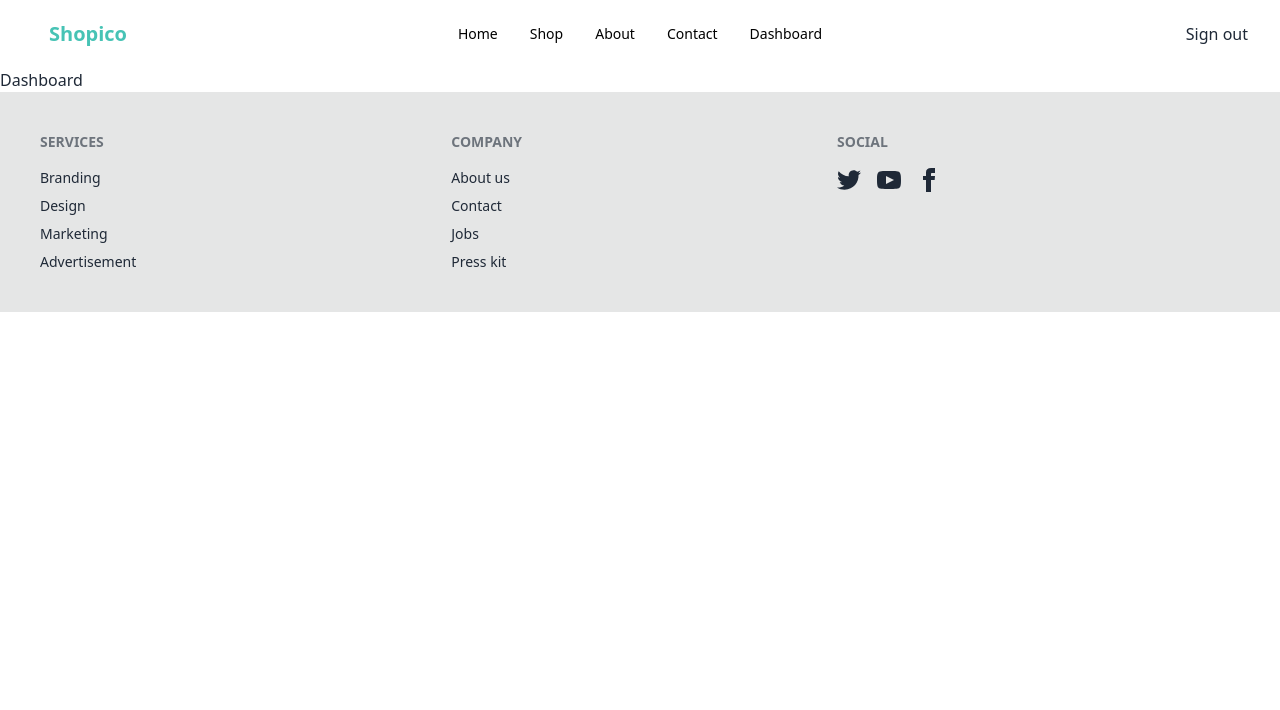
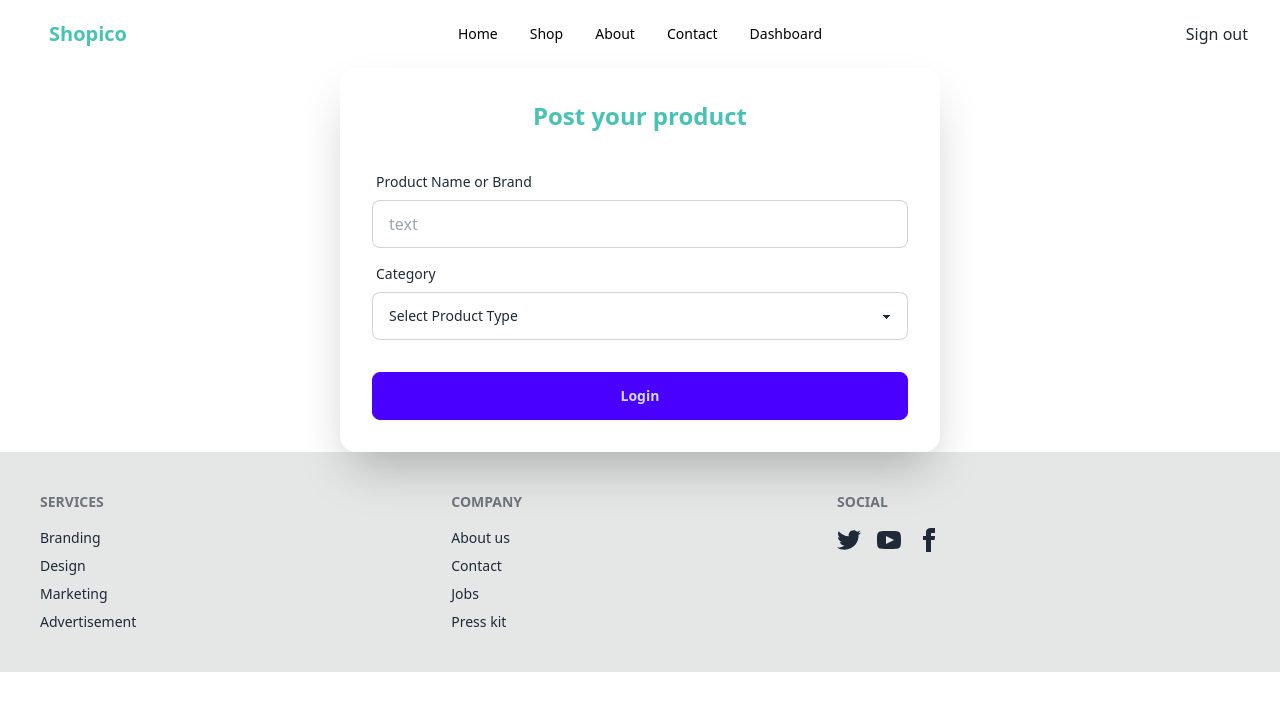
Before and after one commit to shahidul1920/login-final, a React (Vite) app: page /dashboard in a window 1280 px wide. Shown: the top 710 px of the page. Built offline with nearby package versions, Linux system fonts and the light colour scheme; no server answers; sample sign-in values are in the browser's storage.

Commit message:
some work

```diff
--- a/src/components/pages/dashboard/Dashboard.jsx
+++ b/src/components/pages/dashboard/Dashboard.jsx
@@ -1,7 +1,47 @@
-import React from 'react'
+import React, { useState } from 'react'
 
 export default function Dashboard() {
+
+  const [uploadProduct, setUploadProduct] = useState()
+
+
   return (
-    <div>Dashboard</div>
+    <div className='mainContainer'>
+
+      <div className="card bg-base-100 w-[600px] mx-auto shrink-0 shadow-2xl">
+
+        <div className="left flex-1 flex justify-center text-center mt-[2rem] flex-col gap-[2rem]">
+          <h1 className='text-2xl font-bold color-m'>
+            Post your product
+          </h1>
+        </div>
+
+        <form className="card-body">
+          <div className="form-control">
+            <label className="label">
+              <span className="label-text">Product Name or Brand</span>
+            </label>
+            <input type="email" placeholder="text" name='brand' className="input input-bordered" required />
+          </div>
+          <div className="form-control">
+            <label className="label">
+              <span className="label-text">Category</span>
+            </label>
+            <select className="select select-bordered w-full">
+              <option disabled selected>Select Product Type</option>
+              <option>Electronics and Devices</option>
+              <option>Pet and Trees</option>
+              <option>Books and Information</option>
+            </select>
+          </div>
+          <div className="form-control mt-6">
+            <button className="btn btn-primary">Login</button>
+          </div>
+        </form>
+
+
+
+      </div>
+    </div>
   )
 }
```
